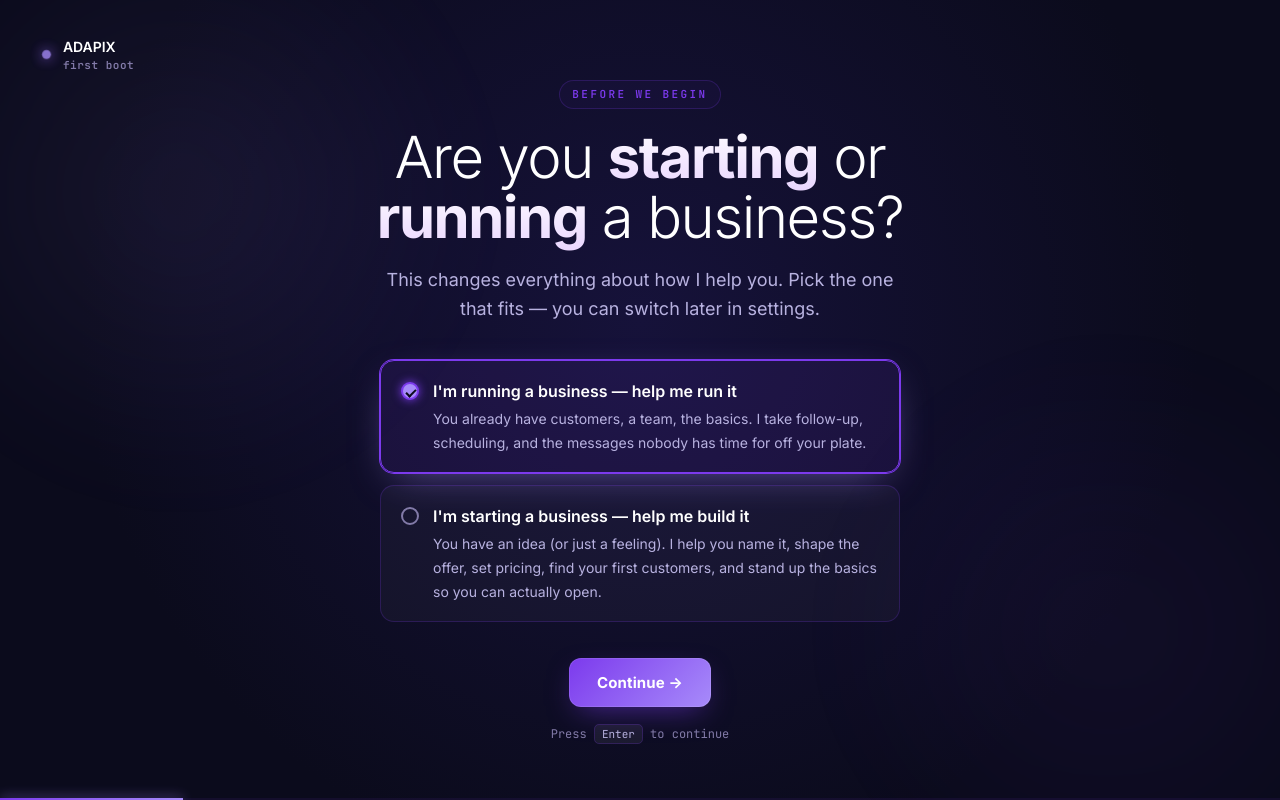
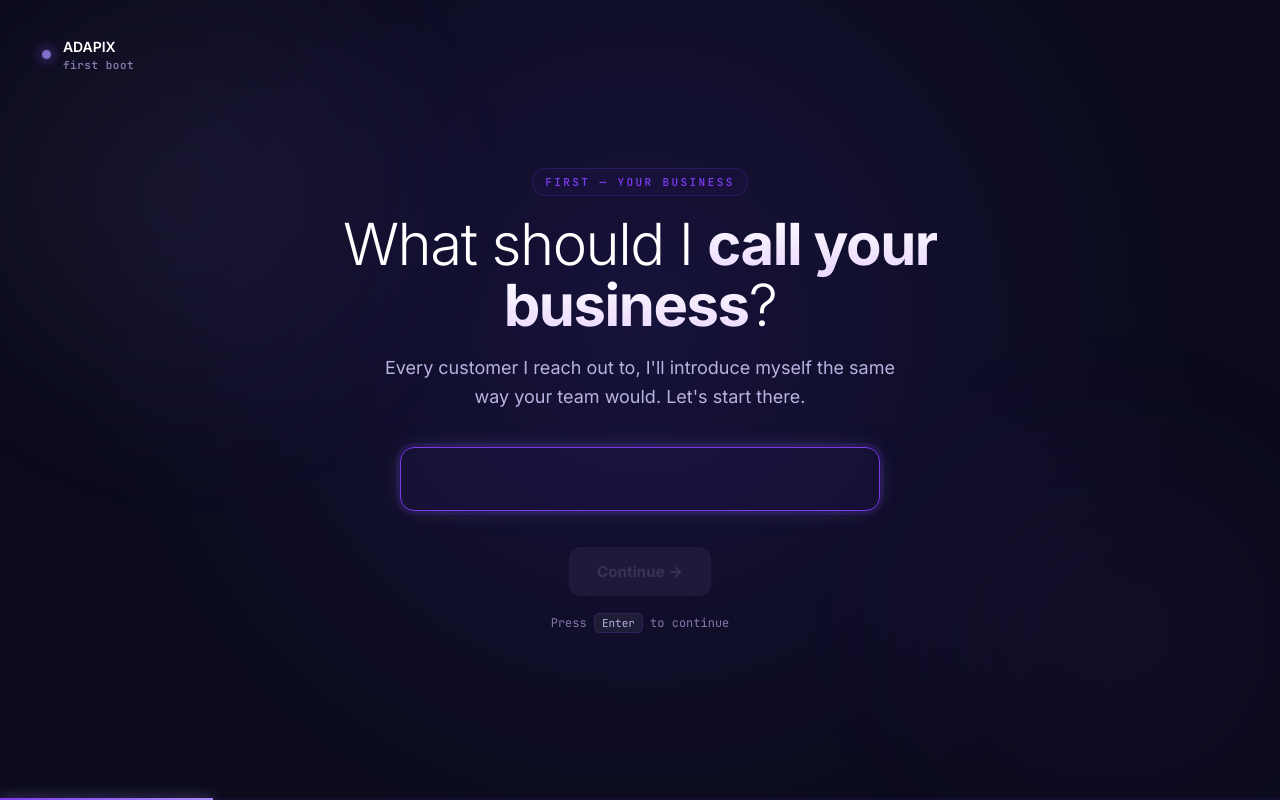
Before and after one commit to Fighter2450/Adapix, a FastAPI app: page /welcome in a window 1280 px wide. Run offline with FastAPI, Linux system fonts and the light colour scheme; parts of the project's set-up code (start-up, migrations or seed data) failed here and were passed over.

Commit message:
feat: simplify welcome wizard per feedback - drop fork, humanize explainer
Three changes to the wizard flow, now 7 steps instead of 9:

- Removed the 'Are you starting or running a business?' fork entirely
  (step 1) along with its dead pickMode()/data-mode wiring -- the wizard
  no longer branches, it's one path for everyone.
- Replaced the free-form 'What can I take off your plate?' textarea with a
  static 3-point explainer of what Adapix actually does: reaches out for
  you, waits for your approval, and knows when to hand a conversation back
  to you. No typing required, just three short cards.
- 'Who's the business owner?' -> 'What should I call you?' -- second-person,
  matches how the app addresses users everywhere else.

Renumbered all data-step attributes and the JS step-index checks in
goNext()/the tone-preview MutationObserver to match. Walked the full flow
live in the browser through the explainer step to confirm advancement,
validation, and back-navigation still work.

Co-Authored-By: Claude Sonnet 5 <noreply@anthropic.com>

```diff
--- a/src/adapix/api/templates/welcome.html
+++ b/src/adapix/api/templates/welcome.html
@@ -389,39 +389,8 @@ p.lede{
     <div class="boot-line" id="boot-text">Hi.</div>
   </div>
 
-  <!-- ===================== STEP 1: CREATE vs CONTINUE FORK ===================== -->
-  <!-- Picks the entire path Adapix takes from here. "existing" runs the
-       same 5-step config wizard we've always had. "new" tells the rest of
-       the system that the user is *starting* a business and Adapix should
-       act as a co-founder, not just a follow-up assistant. -->
+  <!-- ===================== STEP 1: NAME OF BUSINESS ===================== -->
   <div class="step" data-step="1">
-    <div class="scene">
-      <span class="eyebrow">Before we begin</span>
-      <h1>Are you <b>starting</b> or <b>running</b> a business?</h1>
-      <p class="lede">This changes everything about how I help you. Pick the one that fits — you can switch later in settings.</p>
-
-      <div class="choices">
-        <div class="choice sel" data-mode="existing" onclick="pickMode(this)">
-          <div class="indicator"></div>
-          <div><b>I'm running a business — help me run it</b>
-            <span>You already have customers, a team, the basics. I take follow-up, scheduling, and the messages nobody has time for off your plate.</span></div>
-        </div>
-        <div class="choice" data-mode="new" onclick="pickMode(this)">
-          <div class="indicator"></div>
-          <div><b>I'm starting a business — help me build it</b>
-            <span>You have an idea (or just a feeling). I help you name it, shape the offer, set pricing, find your first customers, and stand up the basics so you can actually open.</span></div>
-        </div>
-      </div>
-
-      <div class="actions">
-        <button class="btn btn-primary" onclick="goNext()">Continue →</button>
-      </div>
-      <div class="kbhint">Press <kbd>Enter</kbd> to continue</div>
-    </div>
-  </div>
-
-  <!-- ===================== STEP 2: NAME OF PRACTICE ===================== -->
-  <div class="step" data-step="2">
     <div class="scene">
       <span class="eyebrow" id="step2-eyebrow">First — your business</span>
       <h1 id="step2-h1">What should I <b>call your business</b>?</h1>
@@ -431,21 +400,20 @@ p.lede{
         <input id="f_name" type="text" autocomplete="off" />
       </div>
       <div class="actions">
-        <button class="btn btn-ghost" onclick="goBack()">← Back</button>
         <button class="btn btn-primary" data-needs="f_name" onclick="goNext()">Continue →</button>
       </div>
       <div class="kbhint">Press <kbd>Enter</kbd> to continue</div>
     </div>
   </div>
 
-  <!-- ===================== STEP 3: OWNER NAME ===================== -->
-  <div class="step" data-step="3">
+  <!-- ===================== STEP 2: YOUR NAME ===================== -->
+  <div class="step" data-step="2">
     <div class="scene">
       <span class="eyebrow">Got it</span>
-      <h1>And who's the <b>business owner</b>?</h1>
-      <p class="lede">I'll always refer to them by name with customers. "Sarah from the team," "Sarah held a spot for you," that kind of thing.</p>
+      <h1>And what should I <b>call you</b>?</h1>
+      <p class="lede">This is how I'll mention you to customers. "Sarah from the team," "Sarah held a spot for you," that kind of thing.</p>
       <div class="field">
-        <label>Owner's full name</label>
+        <label>Your name</label>
         <input id="f_doctor" type="text" autocomplete="off" />
       </div>
       <div class="actions">
@@ -455,8 +423,8 @@ p.lede{
     </div>
   </div>
 
-  <!-- ===================== STEP 4: VOICE & TONE ===================== -->
-  <div class="step" data-step="4">
+  <!-- ===================== STEP 3: VOICE & TONE ===================== -->
+  <div class="step" data-step="3">
     <div class="scene">
       <span class="eyebrow">Now — how I sound</span>
       <h1>Pick the voice that <b>fits your business</b>.</h1>
@@ -492,41 +460,47 @@ p.lede{
     </div>
   </div>
 
-  <!-- ===================== STEP 5: REAL PROBLEMS ===================== -->
-  <div class="step" data-step="5">
+  <!-- ===================== STEP 4: WHAT ADAPIX DOES (explainer) ===================== -->
+  <div class="step" data-step="4">
     <div class="scene">
-      <span class="eyebrow">Step 4 of 5 — your real problems</span>
-      <h1>What can I <b>take off your plate</b>?</h1>
-      <p class="lede">Now the real conversation. <b style="color:#e9d5ff">Describe the problems your business is dealing with — in your own words.</b> The customer outreach nobody has time for. The follow-ups that always slip through. The recurring headache you wish would just go away. The more specific you are, the better I get at solving them.</p>
+      <span class="eyebrow">So — what do I actually do?</span>
+      <h1>I chase the customers <b>you don't have time to</b>.</h1>
+      <p class="lede">Every business loses money to the same quiet leak: people who showed interest and never heard back. That's my whole job — here's how it works.</p>
 
-      <div class="field">
-        <label>What's frustrating you right now?</label>
-        <textarea id="f_problems" rows="6"
-          style="width:100%;padding:18px 18px 14px;font-size:16px;font-weight:400;font-family:inherit;color:#fff;background:rgba(255,255,255,.04);border:1px solid var(--line);border-radius:14px;outline:none;resize:vertical;line-height:1.55;min-height:140px;transition:border-color .2s, background .2s, box-shadow .2s;"></textarea>
-      </div>
-      <div style="color:var(--ink-dim);font-size:12.5px;margin:-18px auto 24px;max-width:480px;text-align:left;line-height:1.55">
-        <b style="color:var(--ink-soft);font-weight:600">Examples to spark ideas:</b><br/>
-        "Leads ghost after the first reply and we never circle back."<br/>
-        "Half our quotes go cold because we forget to follow up in week two."<br/>
-        "Same five questions hit our inbox every day and nobody has time to answer them."<br/>
-        "Customers churn quietly — we only notice once they're already gone."
+      <div class="choices" style="cursor:default">
+        <div class="choice" style="cursor:default;transform:none">
+          <span style="font-family:'JetBrains Mono',monospace;font-size:12px;color:var(--cyan-2);font-weight:600;margin-top:2px;flex:0 0 auto">01</span>
+          <div><b>I reach out for you</b>
+            <span>When a customer goes quiet — a quote that stalled, a no-show, someone who never booked — I write them a text or email, or plan a phone call. In your voice, from your business.</span></div>
+        </div>
+        <div class="choice" style="cursor:default;transform:none">
+          <span style="font-family:'JetBrains Mono',monospace;font-size:12px;color:var(--cyan-2);font-weight:600;margin-top:2px;flex:0 0 auto">02</span>
+          <div><b>You approve everything</b>
+            <span>Nothing I write ever sends on its own. Every message waits in your Inbox until you read it and tap Send — or fix it, or toss it. You're always in charge.</span></div>
+        </div>
+        <div class="choice" style="cursor:default;transform:none">
+          <span style="font-family:'JetBrains Mono',monospace;font-size:12px;color:var(--cyan-2);font-weight:600;margin-top:2px;flex:0 0 auto">03</span>
+          <div><b>I know when to hand it to you</b>
+            <span>If someone replies upset, asks about pricing, or just needs a human — I don't wing it. I flag it at the top of your Inbox with the full story so you can step in.</span></div>
+        </div>
       </div>
 
       <div class="actions">
         <button class="btn btn-ghost" onclick="goBack()">← Back</button>
-        <button class="btn btn-primary" onclick="goNext()">Continue →</button>
+        <button class="btn btn-primary" onclick="goNext()">Makes sense →</button>
       </div>
+      <div class="kbhint">Press <kbd>Enter</kbd> to continue</div>
     </div>
   </div>
 
-  <!-- ===================== STEP 6 — Business type (searchable) ===================== -->
+  <!-- ===================== STEP 5 — Business type (searchable) ===================== -->
   <!-- The dropdown is populated from the BUSINESS_TYPES list defined in the
        wizard's JS. The user MUST click a result to enable Continue — free-
        typed text is not accepted unless they explicitly click "Not listed"
        at the bottom of the dropdown. -->
-  <div class="step" data-step="6">
+  <div class="step" data-step="5">
     <div class="scene">
-      <span class="eyebrow">Step 5 of 5 — your business type</span>
+      <span class="eyebrow">Last step — your business type</span>
       <h1>What <b>exactly</b> is your business?</h1>
       <p class="lede">Start typing — coffee shop, oral surgeon, plumber, law firm. Pick the closest match from the list. This is how I learn what words to use, what your customers expect, and what kind of help you actually need.</p>
 
@@ -574,7 +548,7 @@ p.lede{
   </div>
 
   <!-- ===================== DONE ===================== -->
-  <div class="step" data-step="7" id="done-screen">
+  <div class="step" data-step="6" id="done-screen">
     <div class="scene">
       <div class="checkmark-wrap">
         <div class="checkmark">
@@ -631,7 +605,7 @@ p.lede{
   // business, "new" = start a new one. Default lines up with the pre-selected
   // card on render.
   data.mode = 'existing';
-  const TOTAL_STEPS = 8;
+  const TOTAL_STEPS = 7;
   let step = 0;
 
   // Boot sequence
@@ -669,14 +643,12 @@ p.lede{
     refreshButtons();
   }
   window.goNext = ()=>{
-    // Step 1 is the create-vs-continue fork. data.mode is already set by
-    // pickMode() — no extra validation needed.
-    if (step === 2) {
+    if (step === 1) {
       const v = document.getElementById('f_name').value.trim();
       if (!v) return;
       data.practice.name = v;
     }
-    if (step === 3) {
+    if (step === 2) {
       const v = document.getElementById('f_doctor').value.trim();
       if (!v) return;
       data.practice.doctor = v;
@@ -684,28 +656,6 @@ p.lede{
     show(step + 1);
   };
   window.goBack = ()=> show(Math.max(1, step - 1));
-
-  // Step 1 fork picker. Also rewrites the step-2 prompt so users in
-  // "new business" mode see "what do you WANT to call it?" instead of
-  // "what should I call your business?" — small but meaningful tone shift.
-  window.pickMode = (el)=>{
-    document.querySelectorAll('[data-mode]').forEach(c=>c.classList.remove('sel'));
-    el.classList.add('sel');
-    data.mode = el.dataset.mode;
-    const eyebrow = document.getElementById('step2-eyebrow');
-    const h1 = document.getElementById('step2-h1');
-    const lede = document.getElementById('step2-lede');
-    if (!eyebrow || !h1 || !lede) return;
-    if (data.mode === 'new') {
-      eyebrow.textContent = "Let's give it a name";
-      h1.innerHTML = "What do you want to <b>call it</b>?";
-      lede.textContent = "Working name is fine — we can change it later. Even \"the bakery thing\" works. I just need something to call your business while we build it together.";
-    } else {
-      eyebrow.textContent = "First — your business";
-      h1.innerHTML = "What should I <b>call your business</b>?";
-      lede.textContent = "Every customer I reach out to, I'll introduce myself the same way your team would. Let's start there.";
-    }
-  };
 
   document.querySelectorAll('input').forEach(i=>{
     if (i.classList.contains('other-input')) return;
@@ -1203,9 +1153,9 @@ p.lede{
     setTimeout(()=> window.location = '/app', 500);
   };
 
-  // Auto-fill tone preview when the voice step opens (now data-step="4")
+  // Auto-fill tone preview when the voice step opens (data-step="3")
   const obs = new MutationObserver(()=>{
-    const onVoiceStep = document.querySelector('.step[data-step="4"].on');
+    const onVoiceStep = document.querySelector('.step[data-step="3"].on');
     if (onVoiceStep && !document.getElementById('tone-preview').textContent) {
       pickTone(document.querySelector('[data-tone="warm_professional"]'));
     }
```
